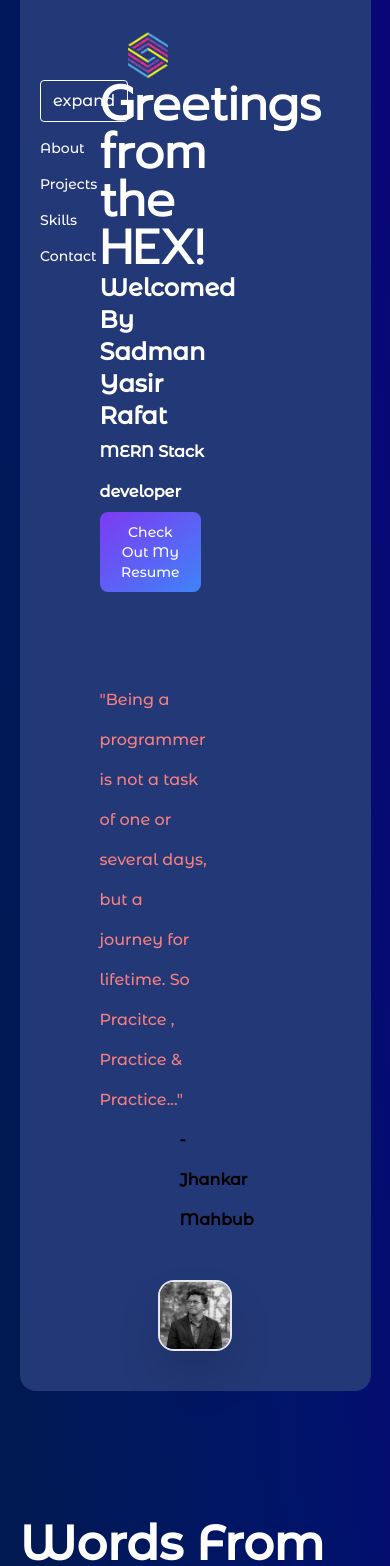
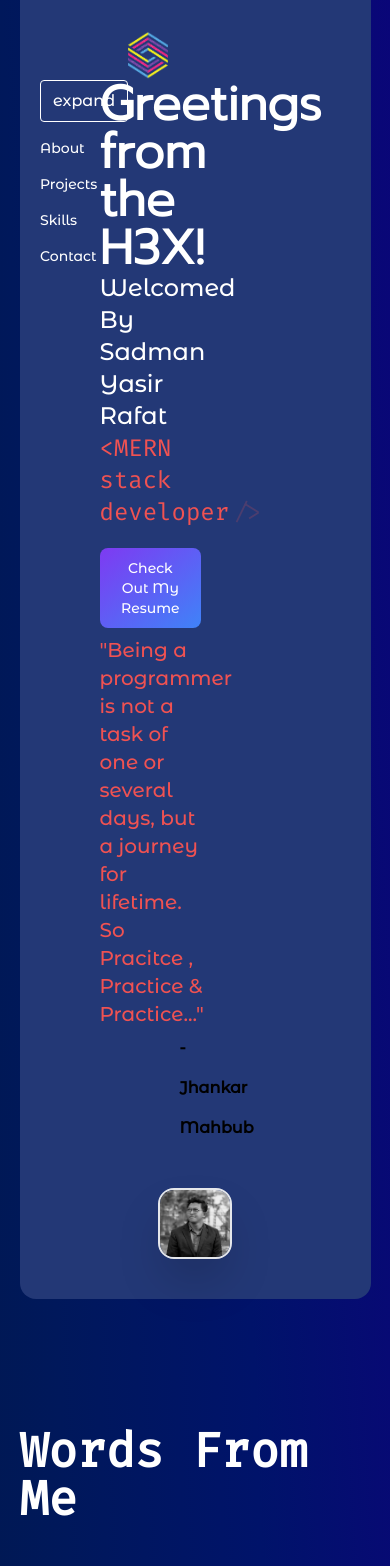
Before and after one commit to RafatSh-hash/portfolio, a React (Create React App) app: page / in a window 390 px wide. Shown: the top 1566 px of the page. Built offline with nearby package versions, Linux system fonts and the light colour scheme.

Commit message:
Added Styles

```diff
--- a/package.json
+++ b/package.json
@@ -12,6 +12,7 @@
     "react-dom": "^18.2.0",
     "react-router-dom": "^6.8.1",
     "react-scripts": "5.0.1",
+    "react-simple-typewriter": "^5.0.1",
     "web-vitals": "^2.1.4"
   },
   "scripts": {
--- a/public/index.html
+++ b/public/index.html
@@ -5,6 +5,9 @@
     <link rel="icon" href="%PUBLIC_URL%/favicon.ico" />
     <meta name="viewport" content="width=device-width, initial-scale=1" />
     <meta name="theme-color" content="#000000" />
+    <link rel="preconnect" href="https://fonts.googleapis.com">
+    <link rel="preconnect" href="https://fonts.gstatic.com" crossorigin>
+    <link href="https://fonts.googleapis.com/css2?family=Fira+Code&display=swap" rel="stylesheet">
     <link rel="preconnect" href="https://fonts.googleapis.com">
     <link rel="preconnect" href="https://fonts.gstatic.com" crossorigin>
     <link href="https://fonts.googleapis.com/css2?family=Fira+Code&family=Fira+Mono:wght@500&family=Montserrat+Alternates:wght@500&display=swap" rel="stylesheet">
@@ -26,7 +29,7 @@
       work correctly both with client-side routing and a non-root public URL.
       Learn how to configure a non-root public URL by running `npm run build`.
     -->
-    <title>HEX</title>
+    <title>H3X</title>
   </head>
   <body>
     <noscript>You need to enable JavaScript to run this app.</noscript>
--- a/src/Components/Home/Home.js
+++ b/src/Components/Home/Home.js
@@ -1,5 +1,6 @@
 import React from 'react';
-import Image from "../../Assets/img1.jpg"
+import Image from "../../Assets/img1.jpg";
+import { Typewriter } from 'react-simple-typewriter'
 
 const Home = () => {
 
@@ -8,12 +9,25 @@ const Home = () => {
 
 <div className='lg:flex bg-blue-900 shadow-white lg:flex-row h-auto md:flex md:flex-row sm:flex sm:flex-col justify-between items-center	 w-[90%] mx-auto rounded-b-2xl p-10'>
             <div className='w-[70%]  md:w-[70%] sm:w-full p-10 leading-10'>
-                <h1 style={{ fontFamily: 'Prompt'}} className='text-5xl sm:my-10 md:my-10 lg:my-5 sm:text-center md:text-center lg:text-left text-white font-bold'>Greetings from the HEX!</h1>
-                <p className='font-bold sm:text-center md:text-center lg:text-left text-white text-2xl'>Welcomed By Sadman Yasir Rafat</p>
-                <p className='font-bold sm:text-center md:text-center lg:text-left text-white'>MERN Stack developer</p>
+                <h1 style={{ fontFamily: 'Prompt'}} className='text-5xl sm:my-10 md:my-10 lg:my-5 sm:text-center md:text-center lg:text-left text-white font-bold'>Greetings from the H3X!</h1>
+                <p className='sm:text-center md:text-center lg:text-left text-white text-2xl'>Welcomed By Sadman Yasir Rafat</p>
+                <p style={{fontFamily: 'Fira Code'}} className='sm:text-center text-2xl text-red-500 md:text-center lg:text-left'> <Typewriter
+            words={[
+              "<Web Designer",
+              "<MERN stack developer",
+              "<Junior Web Developer",
+              "<ReactJS Developer",
+            ]}
+            loop={10}
+            cursor
+            cursorStyle="/>"
+            typeSpeed={70}
+            delaySpeed={1500}
+            deleteSpeed={100}
+          ></Typewriter></p>
 
-                    <button type="button" className="text-white bg-gradient-to-br from-purple-600 to-blue-500 hover:bg-gradient-to-bl focus:ring-4 focus:outline-none focus:ring-blue-300 dark:focus:ring-blue-800 font-medium rounded-lg text-sm px-5 py-2.5 text-center mr-2 mb-2">Check Out My Resume</button>
-                <p className='mt-20 text-red-400'>"Being a programmer is not a task of one or several days, but a journey for lifetime. So Pracitce , Practice & Practice..."</p>
+                    <button type="button" className="text-white bg-gradient-to-br from-purple-600 to-blue-500 hover:bg-gradient-to-bl focus:ring-4 focus:outline-none focus:ring-blue-300 mt-5 dark:focus:ring-blue-800 font-medium rounded-lg text-sm px-5 py-2.5 text-center mr-2 mb-2">Check Out My Resume</button>
+                <p className='mt-15 text-xl text-red-500'>"Being a programmer is not a task of one or several days, but a journey for lifetime. So Pracitce , Practice & Practice..."</p>
                 <p className='text-right mx-20 font-bold'>- Jhankar Mahbub</p>
             </div>
             <div className='sm:w-full justify-center rounded-2xl w-[30%] md:w-[30%] mx-auto'>
--- a/src/Components/Welcome/Welcome.js
+++ b/src/Components/Welcome/Welcome.js
@@ -3,7 +3,7 @@ import React from 'react';
 const Welcome = () => {
     return (
         <div className='w-[90%] mx-auto my-32'>
-            <h1 className='text-5xl sm:text-center md:text-left text-left my-10 text-white font-bold'>Words From Me</h1>
+            <h1 style={{fontFamily: 'Fira Code'}} className='text-5xl sm:text-center md:text-left text-left my-10 text-white font-bold'>Words From Me</h1>
             <p className='text-left sm:text-center md:text-left text-2xl text-white'>Hi! This is Sadman Yasir Rafat, a front-end developer who is eager to learn and curious about new technologies. I'm an undergraduate from National University Bangladesh. I have been learning web development for 1 year as well as JavaScript, React js, Node js, MongoDB, and Express js during this period. Always trying to explore new things every day and looking for an opportunity to make an impact in the web development field with my acquired skills. I believe I can constantly develop myself and add value to the web-development industry. Welcome to my portffolio, thank you for visiting and taking the time to know a little bit more about me.</p>
         </div>
     )
--- a/src/Main/Main.js
+++ b/src/Main/Main.js
@@ -1,5 +1,5 @@
 import React from 'react';
-import { Outlet } from 'react-router-dom';
+
 import Foot from '../Components/Shared/Foot/Foot';
 import Navigation from '../Components/Shared/Navigation';
 import Home from '../Components/Home/Home';
@@ -10,7 +10,6 @@ const Main = () => {
     return (
         <div>
             <Navigation></Navigation>
-            {/* <Outlet></Outlet> */}
             <Home></Home>
             <Welcome></Welcome>
             <Projects></Projects>
```
Also changed, not shown: src/Components/Projects/Projects.js (+95 -2 lines), 1 other file (tests, documents, lock files or other folders).
